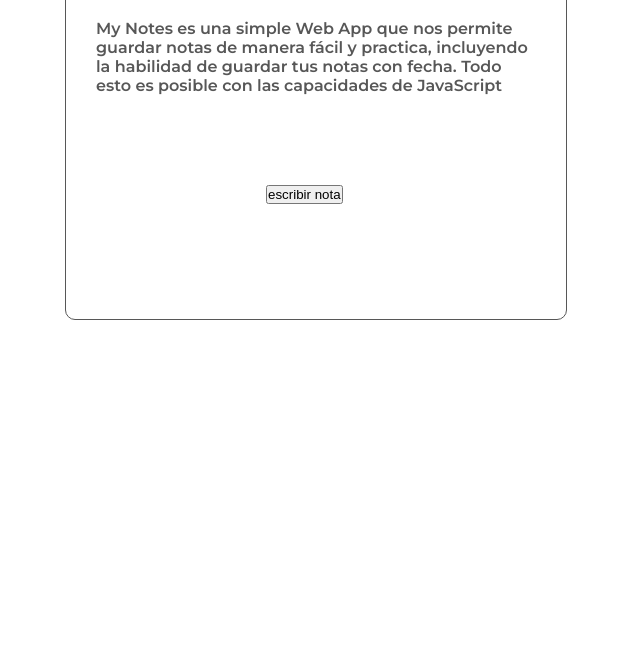
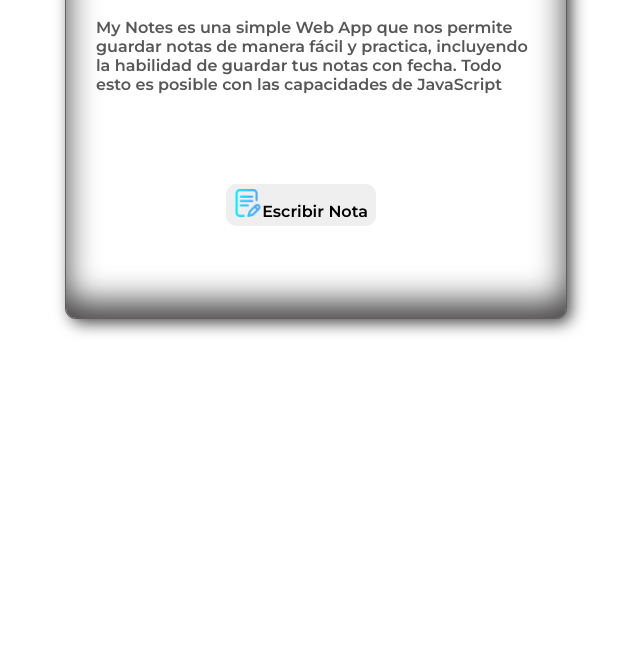
Before and after one commit to victoriaramos2777/My-notes, a plain HTML site: page index.html in a window 1280 px wide. Shown: the part 152-800 px from the top of the page, without its empty margins (324-964 px from the left). Drawn offline with Linux system fonts and the light colour scheme.

Commit message:
primera parte estilizada

```diff
--- a/index.html
+++ b/index.html
@@ -21,7 +21,9 @@
             <p class="parrafo">
                 My Notes es una simple Web App que nos permite guardar notas de manera fácil y practica, incluyendo la habilidad de guardar tus notas con fecha. Todo esto es posible con las capacidades de JavaScript
             </p>
-            <button type="button" id="main-btn" class="btn"> escribir nota</button>
+            <button type="button" id="main-btn" class="btn">
+            <img src="./assets/img/icon1.png" class="image" alt="writenota">Escribir Nota</button>
+
 
 
         </section>
--- a/style.css
+++ b/style.css
@@ -16,12 +16,12 @@ body{
     height: 400px;
     display: flex;
     flex-direction: column;
+    border-radius: 10px;
+     margin: auto;
+    box-shadow: inset 0 -1em 2em rgb(68, 66, 66), 0 0 0 1px rgb(98, 96, 96), 0.3em 0.3em 1em  rgb(67, 66, 66);
+}
 
-    border-radius: 10px;
-    border: 1px solid #575757;
-     margin: auto;
 
-}
 
 .title{
  font-weight: 700;
@@ -39,6 +39,16 @@ body{
     margin: 20px 30px;
 }
 .btn{
-    margin: 70px 200px;
+    margin: 70px 160px;
+     padding: .3em;
+     width: 30%;
+     font-size: 1rem;
+     border: none;
+     border-radius: 10px;
+     font-family: 'Montserrat', sans-serif;
+     font-weight: 300;
+}
 
+.image{
+    width: 20%;
 }
```
Also changed, not shown: assets/img/1000_F_115230218_eWspUHlgx8hJ5imd12sqZP5pXWP92S7X.jpg (added), assets/img/1000_F_485527845_hqv2zyJg35axsBq2AyYExLebuHoT2ofY.jpg (added), assets/img/icon1.png (added), assets/img/icons8-basura-llena-100.png (added), assets/img/icons8-borrar-para-siempre-48.png (added).
